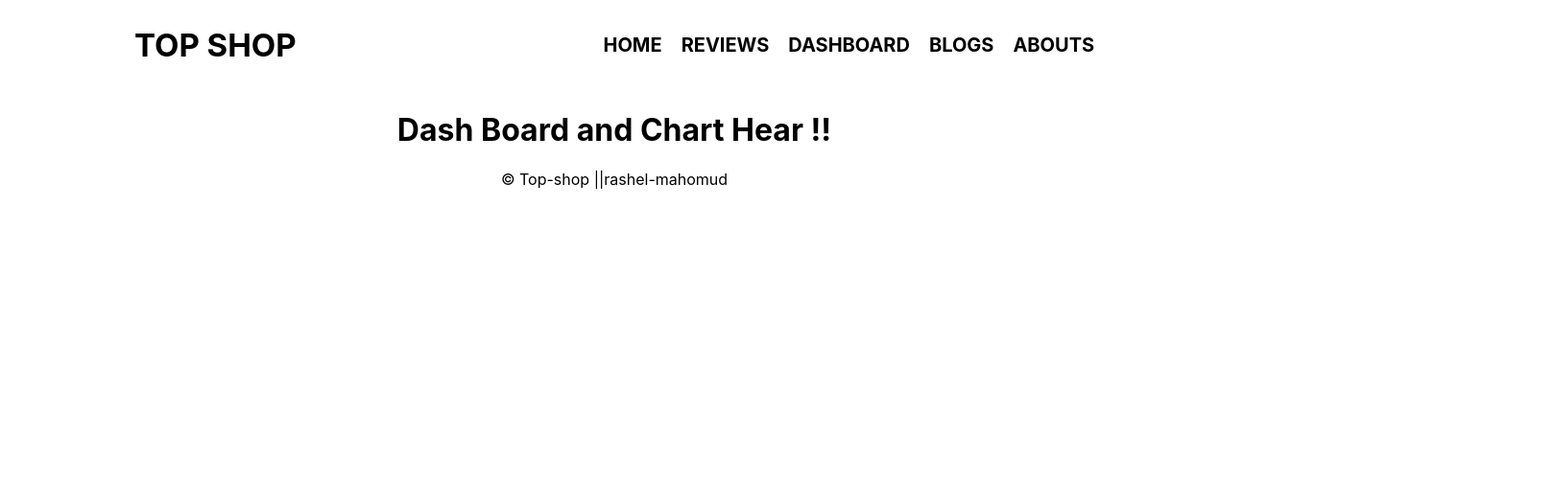
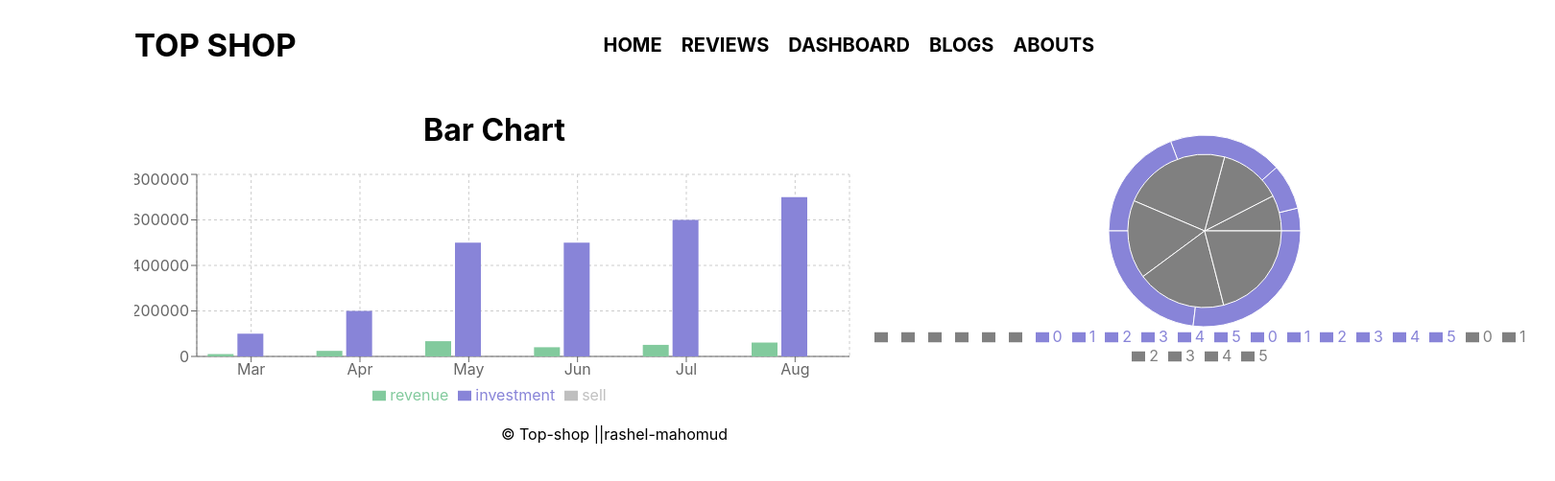
Before and after one commit to rashelmahomud/ecommarc-top-shop, a React (Create React App) app: page /dashboard in a window 1280 px wide. Shown: the top 502 px of the page at 96% size, 1620 px wide, since content can reach past the window. Built offline with nearby package versions, Linux system fonts and the light colour scheme.

Commit message:
added and selup rechart

```diff
--- a/package.json
+++ b/package.json
@@ -13,6 +13,7 @@
     "react-dom": "^18.0.0",
     "react-router-dom": "^6.3.0",
     "react-scripts": "5.0.0",
+    "recharts": "^2.1.9",
     "web-vitals": "^2.1.4"
   },
   "scripts": {
--- a/src/Components/Dashboard/Dashboard.css
+++ b/src/Components/Dashboard/Dashboard.css
@@ -0,0 +1,5 @@
+.chart{
+    display: flex;
+    align-items: center;
+    padding: 0px 140px ;
+}
--- a/src/Components/Dashboard/Dashboard.js
+++ b/src/Components/Dashboard/Dashboard.js
@@ -1,9 +1,83 @@
-import React from 'react';
+import { Bar, BarChart, CartesianGrid, Legend, Pie, PieChart, Tooltip, XAxis, YAxis } from 'recharts';
+import './Dashboard.css';
 
 const Dashboard = () => {
+
+    const data = [
+
+            {
+                "month": "Mar",
+                "investment": 100000,
+                "sell": 241,
+                "revenue": 10401
+            },
+            {
+                "month": "Apr",
+                "investment": 200000,
+                "sell": 423,
+                "revenue": 24500
+            },
+            {
+                "month": "May",
+                "investment": 500000,
+                "sell": 726,
+                "revenue": 67010
+            },
+            {
+                "month": "Jun",
+                "investment": 500000,
+                "sell": 529,
+                "revenue": 40405
+            },
+            {
+                "month": "Jul",
+                "investment": 600000,
+                "sell": 601,
+                "revenue": 50900
+            },
+            {
+                "month": "Aug",
+                "investment": 700000,
+                "sell": 670,
+                "revenue": 61000
+            }
+        ];
+
     return (
-        <div>
-            <h1>Dash Board and Chart Hear !!</h1>
+        <div className='chart'>
+           <div className='bar-chart'>
+                <h1>Bar Chart</h1>
+
+                <BarChart width={750} height={250} data={data}>
+                <CartesianGrid strokeDasharray="3 3" />
+                <XAxis dataKey={'month'}></XAxis>
+                <YAxis />
+                <Legend />
+                <Bar dataKey={"revenue"} fill="#82ca9d"></Bar>
+                <Bar dataKey={"investment"} fill="#8884d8"></Bar>
+                <Bar dataKey={"sell"} fill="#8888"></Bar>
+                <Tooltip />
+
+
+                </BarChart>
+           </div>
+           <div className='paiChart'>
+
+               <PieChart width={730} height={250}>
+               <Tooltip />
+               <Legend />
+
+
+                   <Pie data={data} dataKey={'month'} ></Pie>
+                   <Pie data={data} dataKey="revenue"  outerRadius={100} fill="#8884d8" />
+                   <Pie data={data} dataKey="investment" outerRadius={100} fill="#8884d8" />
+                   <Pie data={data} dataKey={'sell'}></Pie>
+               </PieChart>
+
+           </div>
+
+
+
         </div>
     );
 };
--- a/src/Components/Home/Home.css
+++ b/src/Components/Home/Home.css
@@ -44,3 +44,20 @@
     grid-template-columns: 1fr 1fr 1fr;
     margin-bottom: 80px;
 }
+
+
+button.reviews-see {
+    padding: 10px 20px;
+    border: navajowhite;
+    border-radius: 5px;
+    font-size: 20px;
+    margin-bottom: 50px;
+    background: orange;
+    color: white;
+    font-weight: bold;
+    cursor: pointer;
+}
+button.reviews-see:hover{
+    background-color: black;
+    color: wheat;
+}
--- a/src/Components/Home/Home.js
+++ b/src/Components/Home/Home.js
@@ -31,13 +31,19 @@ const Home = () => {
         <h1 className='review-title'>Customer Reviews!</h1>
 
         <div className='customer-reviews'>
+
         {
-            reviews.map(review => <Reviews key={review.id} review={review}></Reviews>)
+            reviews.map(review => <Reviews
+                 key={review.id}
+                  review={review}
+
+                  ></Reviews>)
         }
 
+        </div>
 
+        <button className='reviews-see'>See All Reviews</button>
 
-        </div>
 
        </div>
     );
--- a/src/Components/Reviews/Reviews.js
+++ b/src/Components/Reviews/Reviews.js
@@ -25,6 +25,8 @@ const Reviews = (props) => {
 
 
         </div>
+
+
     );
 };
 
```
Also changed, not shown: public/rechart.json (added, +38 -0 lines), 1 other file (tests, documents, lock files or other folders).
